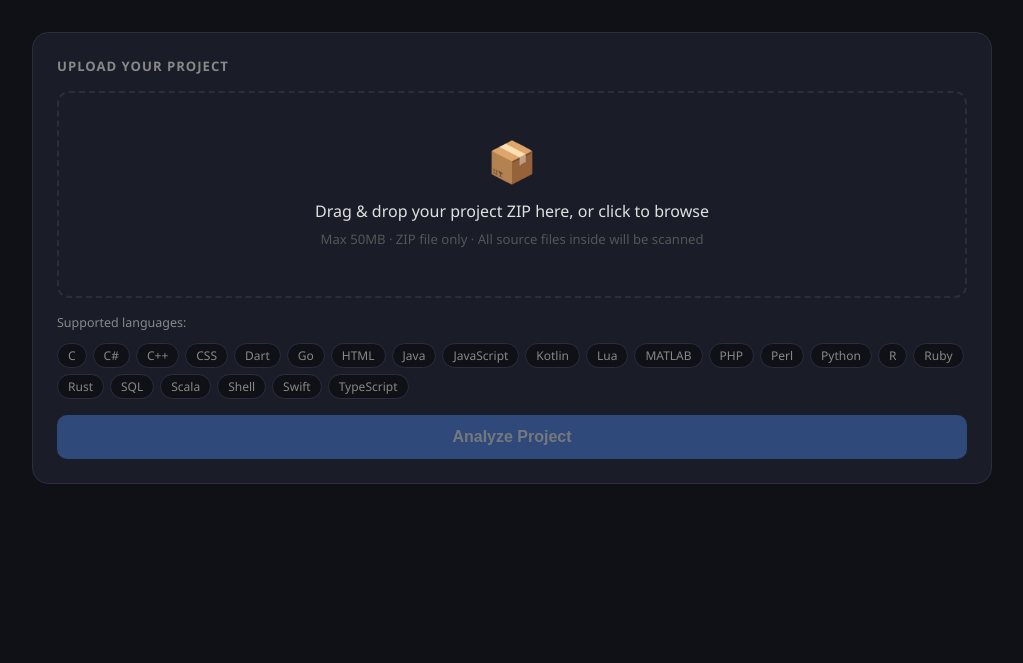
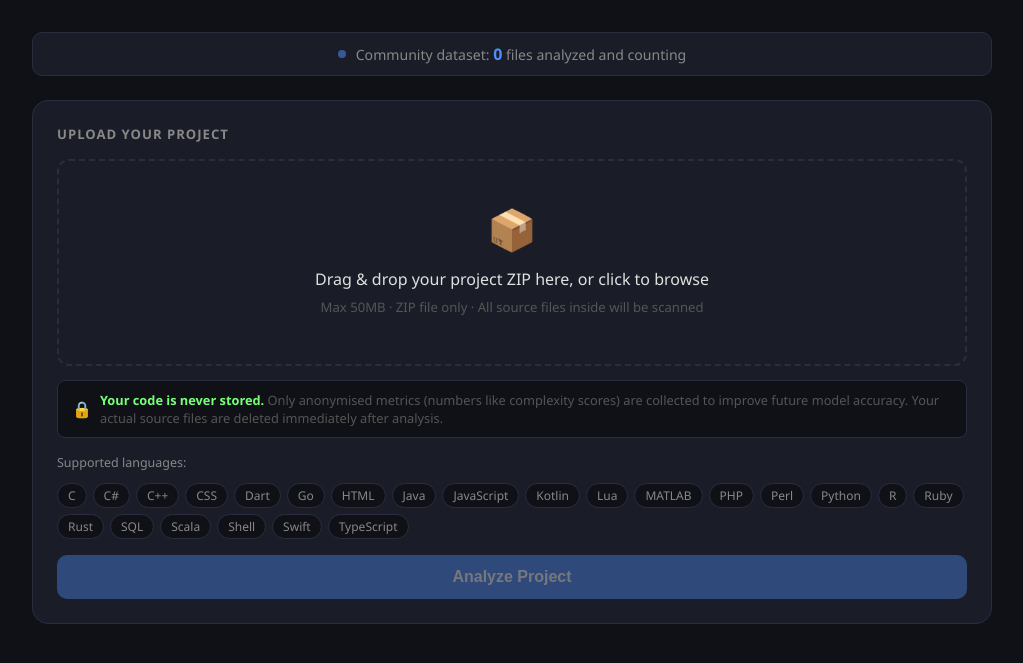
Before and after one commit to Abrar-shaikh/code-decay, a Flask app: page / in a window 1280 px wide. Shown: the part 106-769 px from the top of the page, without its empty margins (128-1151 px from the left). Run offline with Flask 3, Linux system fonts and the light colour scheme; parts of the project's set-up code (start-up, migrations or seed data) failed here and were passed over.

Commit message:
add community dataset collection + privacy note + live counter

```diff
--- a/templates/index.html
+++ b/templates/index.html
@@ -12,6 +12,21 @@
     header h1 { font-size:2.2rem; color:#fff; }
     header h1 span { color:#4f8ef7; }
     header p { color:#888; margin-top:8px; font-size:0.95rem; }
+
+    /* Live counter banner */
+    .counter-banner {
+      display:flex; align-items:center; justify-content:center; gap:10px;
+      background:#1a1d27; border:1px solid #2a2d3e; border-radius:10px;
+      padding:10px 20px; margin-bottom:24px;
+    }
+    .counter-dot {
+      width:8px; height:8px; border-radius:50%; background:#4f8ef7;
+      animation:pulse 2s ease-in-out infinite;
+    }
+    @keyframes pulse { 0%,100%{opacity:1} 50%{opacity:0.3} }
+    .counter-text { color:#888; font-size:0.88rem; }
+    .counter-text strong { color:#4f8ef7; font-size:1rem; }
+
     .card { background:#1a1d27; border:1px solid #2a2d3e; border-radius:16px; padding:24px; margin-bottom:20px; }
     .card h2 { font-size:0.82rem; color:#888; text-transform:uppercase; letter-spacing:1px; margin-bottom:16px; }
     .upload-zone { border:2px dashed #2a2d3e; border-radius:12px; padding:40px; text-align:center; cursor:pointer; transition:border-color .2s; }
@@ -20,6 +35,16 @@
     .upload-zone .icon { font-size:2.5rem; margin-bottom:12px; }
     .upload-zone .hint { color:#555; font-size:0.82rem; margin-top:8px; }
     .upload-zone .chosen { color:#4f8ef7; font-weight:600; margin-top:8px; font-size:0.9rem; }
+
+    /* Privacy badge */
+    .privacy-note {
+      display:flex; align-items:center; gap:8px; margin-top:14px;
+      background:#0f1117; border:1px solid #2a2d3e; border-radius:8px; padding:10px 14px;
+    }
+    .privacy-note .shield { font-size:1rem; }
+    .privacy-note p { font-size:0.8rem; color:#555; }
+    .privacy-note p strong { color:#7f7; }
+
     .lang-pills { display:flex; flex-wrap:wrap; gap:6px; margin-top:12px; }
     .pill { background:#0f1117; border:1px solid #2a2d3e; border-radius:20px; padding:3px 10px; font-size:0.75rem; color:#888; }
     .btn { width:100%; padding:13px; border:none; border-radius:10px; font-size:1rem; font-weight:600; cursor:pointer; background:#4f8ef7; color:#fff; transition:opacity .2s; margin-top:16px; }
@@ -65,14 +90,34 @@
     .progress { width:100%; background:#2a2d3e; border-radius:6px; height:6px; margin-top:12px; overflow:hidden; }
     .progress-bar { height:100%; background:#4f8ef7; border-radius:6px; animation:prog 2s ease-in-out infinite; }
     @keyframes prog { 0%{width:0%} 50%{width:70%} 100%{width:100%} }
+
+    /* Contribution toast */
+    .toast {
+      position:fixed; bottom:24px; right:24px; background:#1a1d27;
+      border:1px solid #2a2d3e; border-radius:12px; padding:14px 18px;
+      font-size:0.85rem; color:#e0e0e0; max-width:300px;
+      transform:translateY(100px); opacity:0;
+      transition:transform .4s ease, opacity .4s ease; z-index:999;
+    }
+    .toast.show { transform:translateY(0); opacity:1; }
+    .toast strong { color:#7f7; }
   </style>
 </head>
 <body>
 <div class="container">
+
   <header>
     <h1>Code <span>Decay</span> Detector</h1>
     <p>Upload any project as a ZIP — works with Python, JavaScript, Java, C++, and 19 more languages</p>
   </header>
+
+  <!-- Live community counter -->
+  <div class="counter-banner">
+    <div class="counter-dot"></div>
+    <p class="counter-text">
+      Community dataset: <strong id="rowCount">{{ dataset_rows | default(0) }}</strong> files analyzed and counting
+    </p>
+  </div>
 
   <div class="card">
     <h2>Upload your project</h2>
@@ -86,6 +131,17 @@
       <div>Drag & drop your project ZIP here, or click to browse</div>
       <div class="hint">Max 50MB · ZIP file only · All source files inside will be scanned</div>
       <div class="chosen" id="chosenFile"></div>
+    </div>
+
+    <!-- Privacy note -->
+    <div class="privacy-note">
+      <span class="shield">🔒</span>
+      <p>
+        <strong>Your code is never stored.</strong>
+        Only anonymised metrics (numbers like complexity scores) are collected
+        to improve future model accuracy. Your actual source files are deleted
+        immediately after analysis.
+      </p>
     </div>
 
     <div style="margin-top:16px">
@@ -112,7 +168,11 @@
     <div class="lang-bar" id="langBar"></div>
     <div id="fileList"></div>
   </div>
+
 </div>
+
+<!-- Contribution toast notification -->
+<div class="toast" id="toast"></div>
 
 <script>
 let selectedFile = null;
@@ -154,11 +214,35 @@ async function analyzeProject() {
     renderLangBar(data.summary.lang_counts);
     renderFiles(data.results);
     document.getElementById('results').style.display = 'block';
+
+    // Show contribution toast
+    showToast(data.summary.total_files);
+
+    // Refresh the counter after a short delay
+    setTimeout(refreshCounter, 2000);
+
   } catch(e) {
     document.getElementById('loader').style.display = 'none';
     document.getElementById('analyzeBtn').disabled = false;
     alert('Something went wrong: ' + e.message);
   }
+}
+
+function showToast(fileCount) {
+  const toast = document.getElementById('toast');
+  toast.innerHTML = `<strong>✓ Thank you!</strong> ${fileCount} file metric${fileCount > 1 ? 's' : ''} anonymously contributed to our community dataset.`;
+  toast.classList.add('show');
+  setTimeout(() => toast.classList.remove('show'), 4000);
+}
+
+function refreshCounter() {
+  fetch('/dataset-stats')
+    .then(r => r.json())
+    .then(d => {
+      document.getElementById('rowCount').textContent =
+        d.rows.toLocaleString();
+    })
+    .catch(() => {});
 }
 
 function renderSummary(s) {
```
